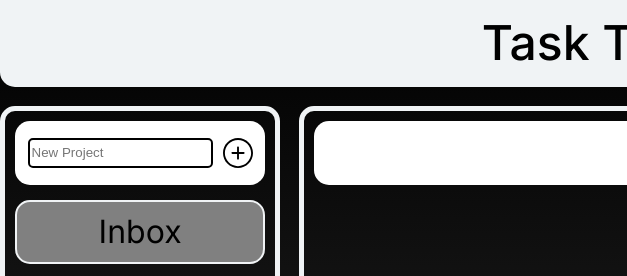
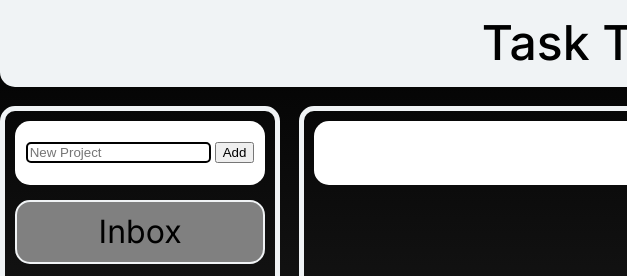
Before and after one commit to fadingmorsecode/todo-list, a plain HTML site: page index.html in a window 1280 px wide. Shown: the top 276 px of the page, 0-627 px from the left. Drawn offline with Linux system fonts and the light colour scheme.

Commit message:
Use a form for adding new projects

```diff
--- a/index.html
+++ b/index.html
@@ -14,14 +14,20 @@
       </header>
       <div class="side-bar">
         <div class="new-projects-container">
-          <div class="new-project-input-container">
-          <input type="text" id="new-project-input" placeholder="New Project" pattern=".{1,16}" required title="1 to 16 characters">
-          <div class="project-add-btn-container"></div>
-          </div>
+          <form class="proj-form">
+            <input
+              type="text"
+              id="new-project-input"
+              placeholder="New Project"
+              minlength="1"
+              maxlength="16"
+              required
+            />
+            <button type="submit" class="proj-submit-btn">Add</button>
+          </form>
         </div>
         <div class="inbox"><p>Inbox</p></div>
-        <div class="project-container">
-        </div>
+        <div class="project-container"></div>
       </div>
       <div class="content">
         <div class="content-header">
```
